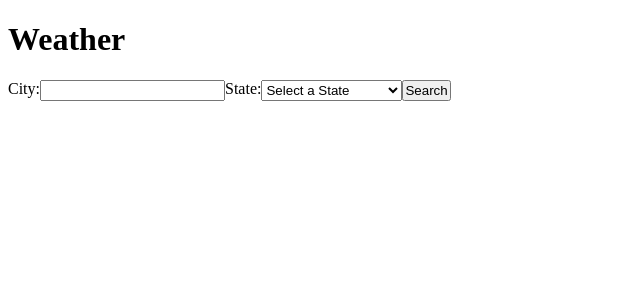
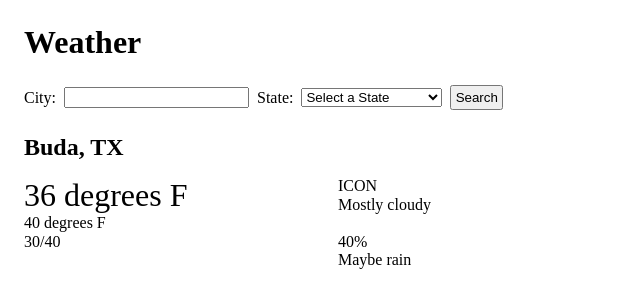
Before and after one commit to pigmentsandcode/weather-odin, a website built with webpack: page src/template.html in a window 1280 px wide. Shown: the whole page, without its empty margins (0-640 px from the left). Built offline with nearby package versions, Linux system fonts and the light colour scheme.

Commit message:
Add styles to weather data display

```diff
--- a/src/styles.css
+++ b/src/styles.css
@@ -1,11 +1,61 @@
+*,
+*::before,
+*::after {
+  box-sizing: border-box;
+}
+/* 2. Remove default margin */
+* {
+  margin: 0;
+}
+
+body {
+  margin-left: 1.5rem;
+  margin-top: 1.5rem;
+}
+
+h1 {
+  margin: 1rem 0;
+}
+
 #search-section {
   display: flex;
+  gap: 0.5rem;
+  align-items: center;
+  margin: 1.5rem 0;
+}
+
+h2 {
+  margin-bottom: 1rem;
 }
 
 .btn {
-  padding: 1px;
+  padding: 0.2rem;
 }
 
 label {
   font-size: 1rem;
 }
+
+.weather-details {
+  display: grid;
+  grid-template-columns: 25% 75%;
+  grid-template-rows: 1fr 1fr 1fr 1fr 1fr;
+}
+
+#current-temp {
+  grid-row: 1 / 3;
+  font-size: 2rem;
+}
+
+#low-high {
+  grid-row: 4 / 5;
+}
+
+#precip-chance {
+  grid-row: 4 / 5;
+}
+
+#forecast {
+  grid-row: 5 / 6;
+  grid-column: 2 / 3;
+}
--- a/src/template.html
+++ b/src/template.html
@@ -68,6 +68,18 @@
         </select>
         <button id="search-btn" class="btn">Search</button>
       </section>
+      <section id="weather-info">
+        <h2>Buda, TX</h2>
+        <div class="weather-details">
+          <p id="current-temp">36 degrees F</p>
+          <p id="weather-icon">ICON</p>
+          <p id="current-conditions">Mostly cloudy</p>
+          <p id="feels-like">40 degrees F</p>
+          <p id="low-high">30/40</p>
+          <p id="precip-chance">40%</p>
+          <p id="forecast">Maybe rain</p>
+        </div>
+      </section>
     </main>
   </body>
 </html>
```
